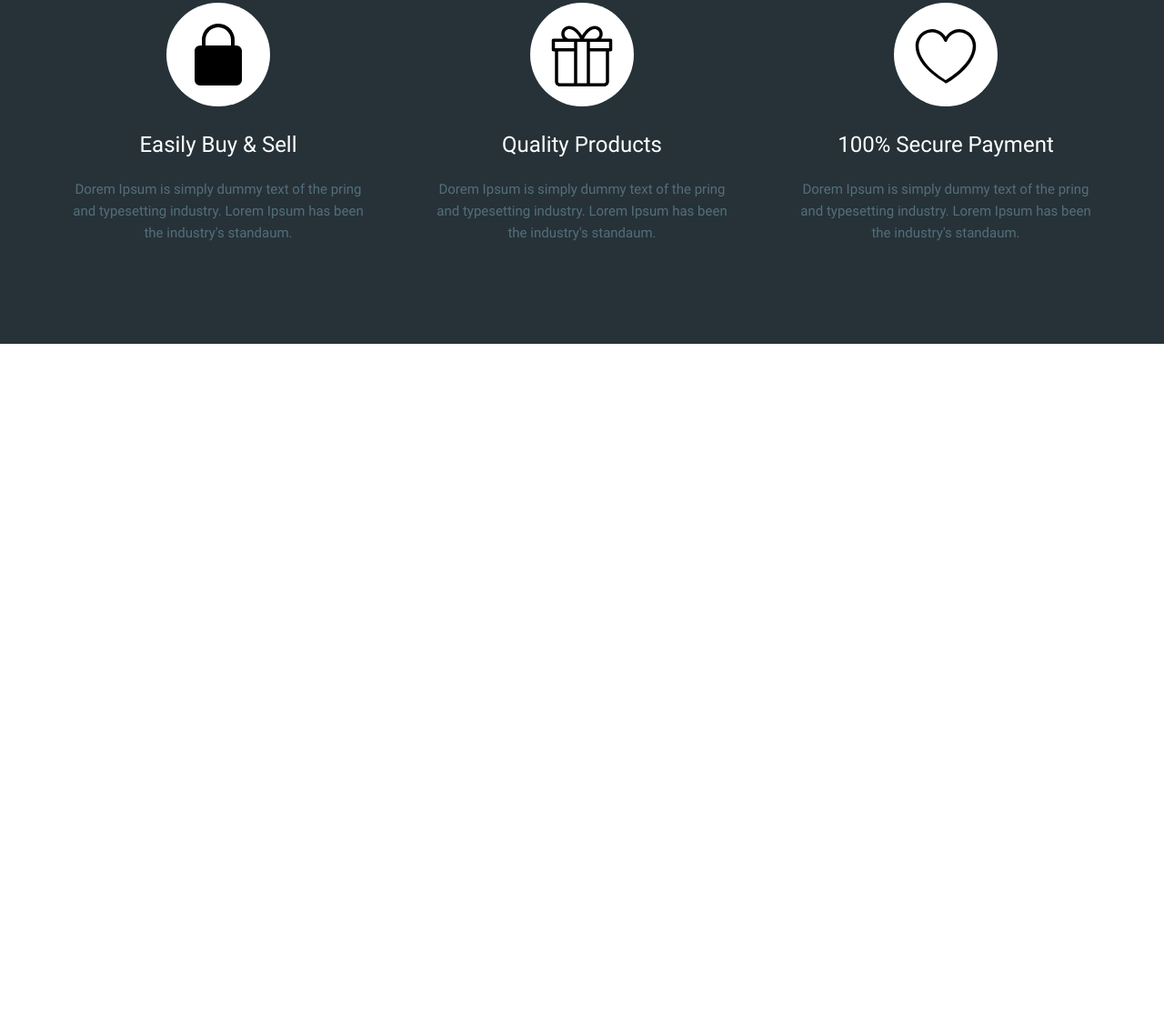
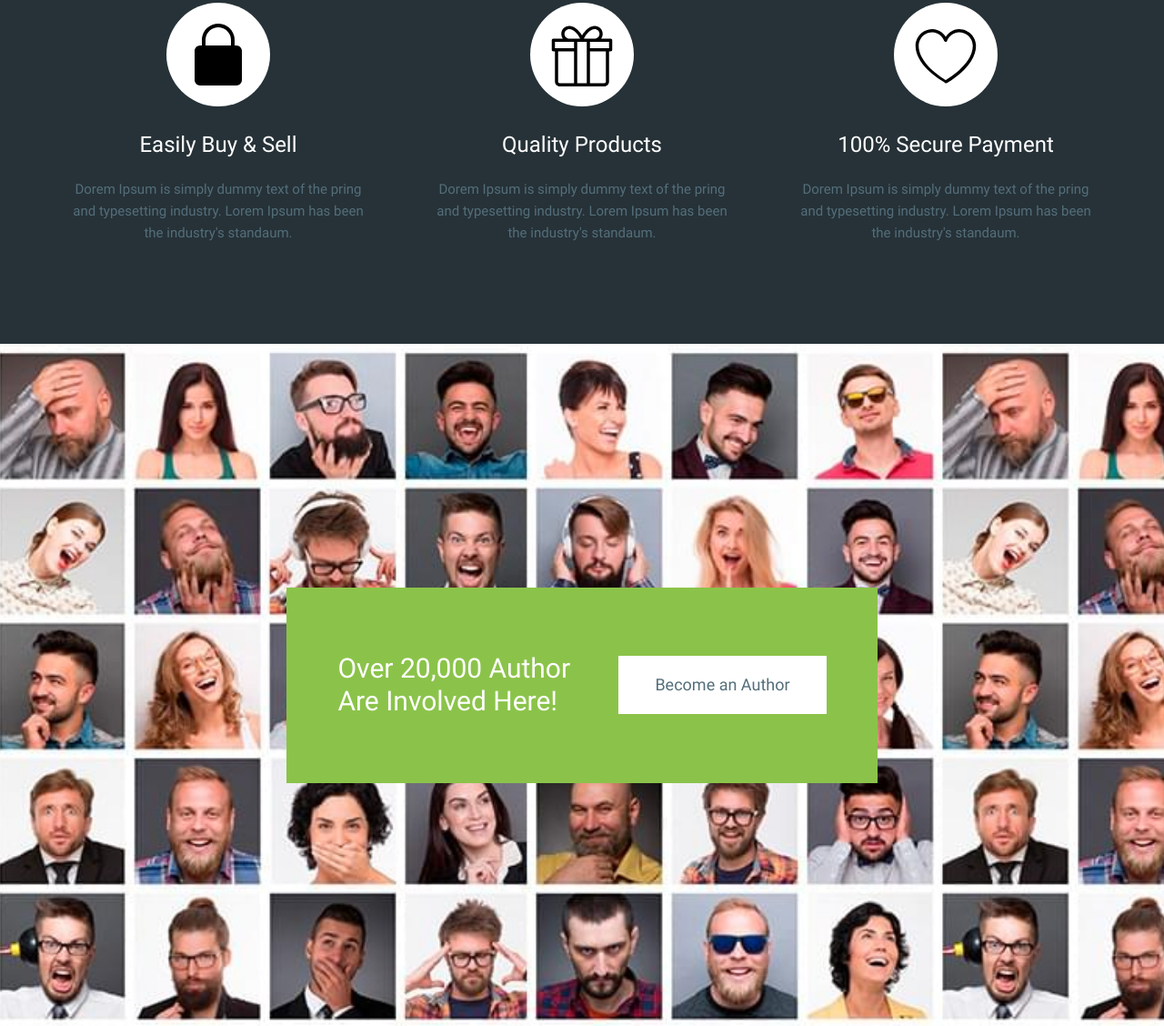
Before and after one commit to nickpoznyak/moderno, a website: page app/index.html in a window 1280 px wide. Shown: the part 4027-5155 px from the top of the page at 91% size. Before the commit the page ends 4405 px from the top, so only its background shows below. Drawn offline with Linux system fonts and the light colour scheme.

Commit message:
added section author

```diff
--- a/app/index.html
+++ b/app/index.html
@@ -856,6 +856,17 @@
 		</div>
 	</section>
 
+	<section class="author" style="background-image: url(images/dest/author-bg.jpg);">
+		<div class="author__box">
+			<div class="author__title">
+				Over <span>20,000</span> Author Are Involved Here!
+			</div>
+			<a class="author__link" href="#">
+				Become an Author
+			</a>
+		</div>
+	</section>
+
 	<script src="js/app.min.js"></script>
 
 </body>
--- a/app/scss/main.scss
+++ b/app/scss/main.scss
@@ -319,5 +319,44 @@
 	}
 }
 
+//End Advantages
 
-//End Advantages
+// Start author
+.author{
+	background-position: center center;
+	background-repeat: no-repeat;
+	background-size: cover;
+	min-height: 750px;
+	display: flex;
+	justify-content: center;
+	align-items: center;
+	&__box{
+		max-width: 650px;
+		width: 100%;
+		min-height: 215px;
+		display: flex;
+		justify-content: center;
+		align-items: center;
+		background-color: $green;
+	}
+	&__title{
+		font-weight: 400;
+		font-size: 30px;
+		line-height: 36px;
+		color: #ffffff;
+		margin-right: 45px;
+		max-width: 264px;
+		span{
+			font-weight: 700;
+		}
+
+	}
+	&__link{
+		font-size: 18px;
+		line-height: 36px;
+		padding: 14px 40px;
+		background-color: #fff;
+	}
+}
+
+// End author
```
Also changed, not shown: app/css/app.min.css, app/images/dest/author-bg.jpg (added), app/images/src/author-bg.jpg (added).
